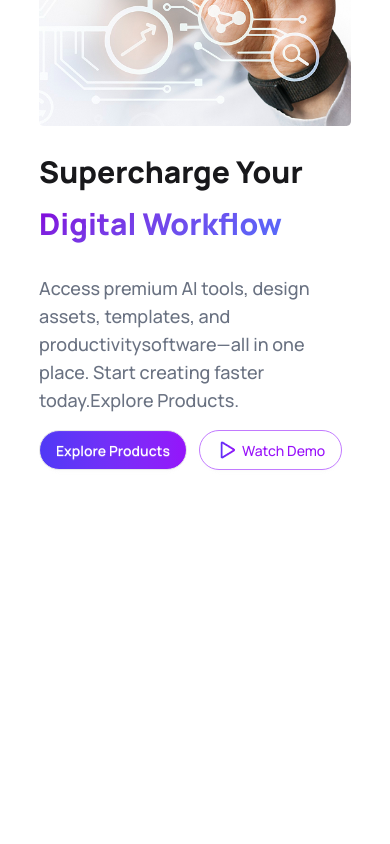
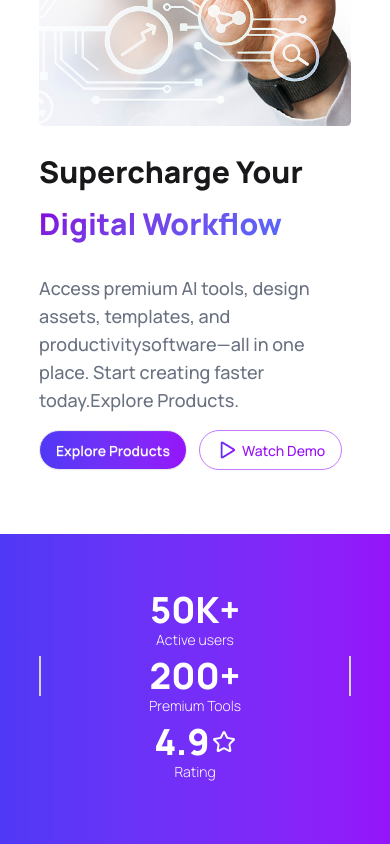
Before and after one commit to developeribrahim13/my-6th-assignment-digitools-platform, a React (Vite) app: page / in a window 390 px wide. Shown: the part 383-1227 px from the top of the page. Before the commit the page ends 917 px from the top, so only its background shows below. Built offline with nearby package versions, Linux system fonts and the light colour scheme.

Commit message:
finished stateSection component with responsive styles

```diff
--- a/src/App.jsx
+++ b/src/App.jsx
@@ -1,6 +1,7 @@
 import './App.css'
 import Banner from './components/banner/Banner'
 import Navber from './components/navber/Navber'
+import StatesSection from './components/statesSection/StatesSection'
 
 function App() {
 
@@ -8,6 +9,7 @@ function App() {
     <>
       <Navber/>
       <Banner/>
+      <StatesSection/>
     </>
   )
 }
--- /dev/null
+++ b/src/components/statesSection/StatesSection.jsx
@@ -0,0 +1,25 @@
+import { Star } from 'lucide-react';
+import React from 'react';
+
+const StatesSection = () => {
+    return (
+        <div className='bg-linear-to-r from-[#4F39F6] to-[#9514FA] py-14'>
+            <div className='max-w-[80%] mx-auto grid min-[480px]:grid-cols-3 justify-items-center items-center'>
+                <div className='w-full text-center'>
+                    <h1 className='text-4xl font-extrabold text-white min-[480px]:pb-3'>50K+</h1>
+                    <p className='text-white text-sm font-light max-[480px]:mb-1.5'>Active users</p>
+                </div>
+                <div className='w-full text-center'>
+                    <h1 className='text-4xl font-extrabold text-white min-[480px]:pb-3 border-x-2 border-gray-300 '>200+</h1>
+                    <p className='text-white text-sm font-light max-[480px]:mb-1.5'>Premium Tools</p>
+                </div>
+                <div className='w-full text-center'>
+                    <h1 className='text-4xl font-extrabold text-white min-[480px]:pb-3 flex justify-center items-center gap-0.5'>4.9<Star/></h1>
+                    <p className='text-white text-sm font-light max-[480px]:mb-1.5'>Rating</p>
+                </div>
+            </div>
+        </div>
+    );
+};
+
+export default StatesSection;
```
